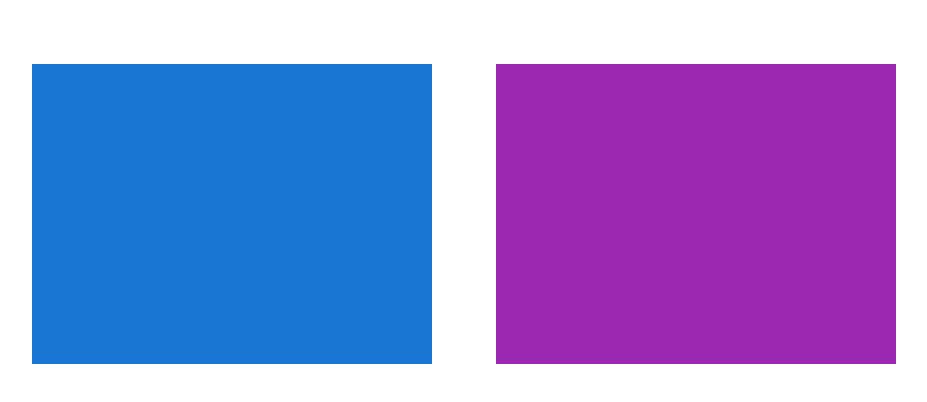
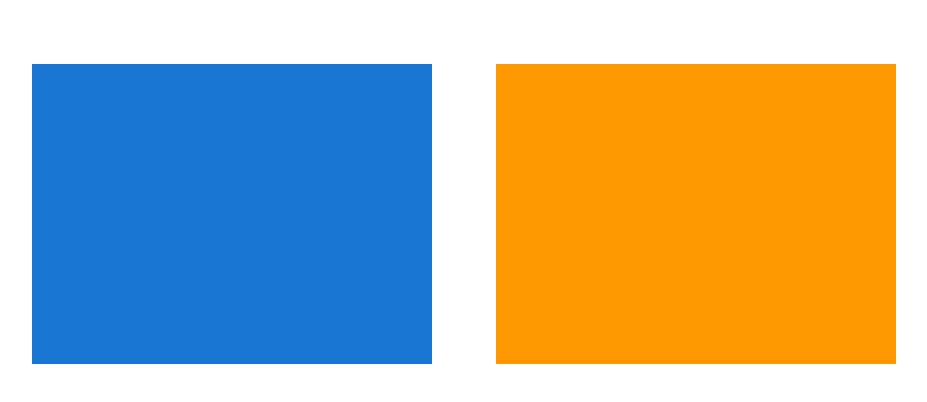
Before and after one commit to Newton-Duarte/react-mui, a React (Create React App) app: page / in a window 1280 px wide. Shown: the top 402 px of the page, without its empty margins (32-959 px from the left). Built offline with nearby package versions, Linux system fonts and the light colour scheme.

Commit message:
feat: customize mui theme

```diff
--- a/src/App.tsx
+++ b/src/App.tsx
@@ -1,3 +1,4 @@
+import { colors, createTheme, ThemeProvider } from '@mui/material';
 import { LocalizationProvider } from '@mui/x-date-pickers';
 import { AdapterDateFns } from '@mui/x-date-pickers/AdapterDateFns';
 
@@ -39,8 +40,17 @@
 // import { MuiPickers } from './components/MuiPickers';
 import { MuiResponsiveness } from './components/MuiResponsiveness';
 
+const theme = createTheme({
+  palette: {
+    secondary: {
+      main: colors.orange[500],
+    }
+  },
+});
+
 function App() {
   return (
+    <ThemeProvider theme={theme}>
       <LocalizationProvider dateAdapter={AdapterDateFns}>
         <div className="App">
           {/* <MuiTypography /> */}
@@ -81,6 +91,7 @@
           <MuiResponsiveness />
         </div>
       </LocalizationProvider>
+    </ThemeProvider>
   );
 }
 
```
Lines whose indentation alone changed are shown as unchanged.
